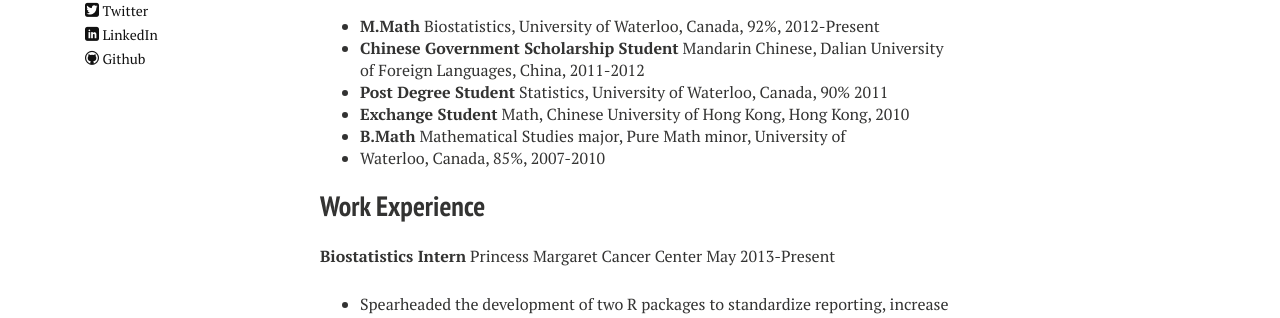
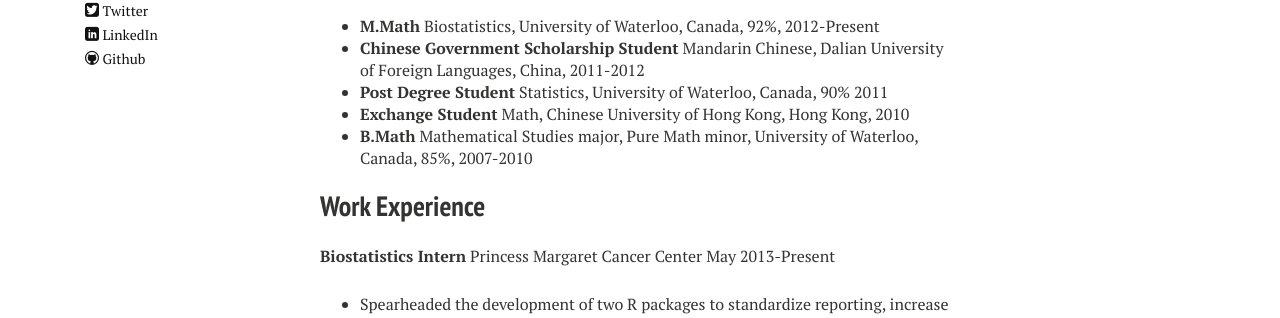
Before and after one commit to rdelbel/rdelbel.github.io, a Jekyll site: the page built from resume.md, in a window 1280 px wide. Shown: the part 657-975 px from the top of the page. Built offline with Jekyll 4.4.1, drawn with Linux system fonts in a browser that asks for light colours; nearby versions of some CDN libraries.

```diff
--- a/resume.md
+++ b/resume.md
@@ -32,9 +32,7 @@ Education
 Dalian University of Foreign Languages, China, 2011-2012
 * **Post Degree Student** Statistics, University of Waterloo, Canada, 90% 2011
 * **Exchange Student** Math, Chinese University of Hong Kong, Hong Kong, 2010
-* **B.Math** Mathematical Studies major, Pure Math minor, University of
-* Waterloo, Canada,
- 85%, 2007-2010
+* **B.Math** Mathematical Studies major, Pure Math minor, University of Waterloo, Canada, 85%, 2007-2010
 
 Work Experience
 -
```
